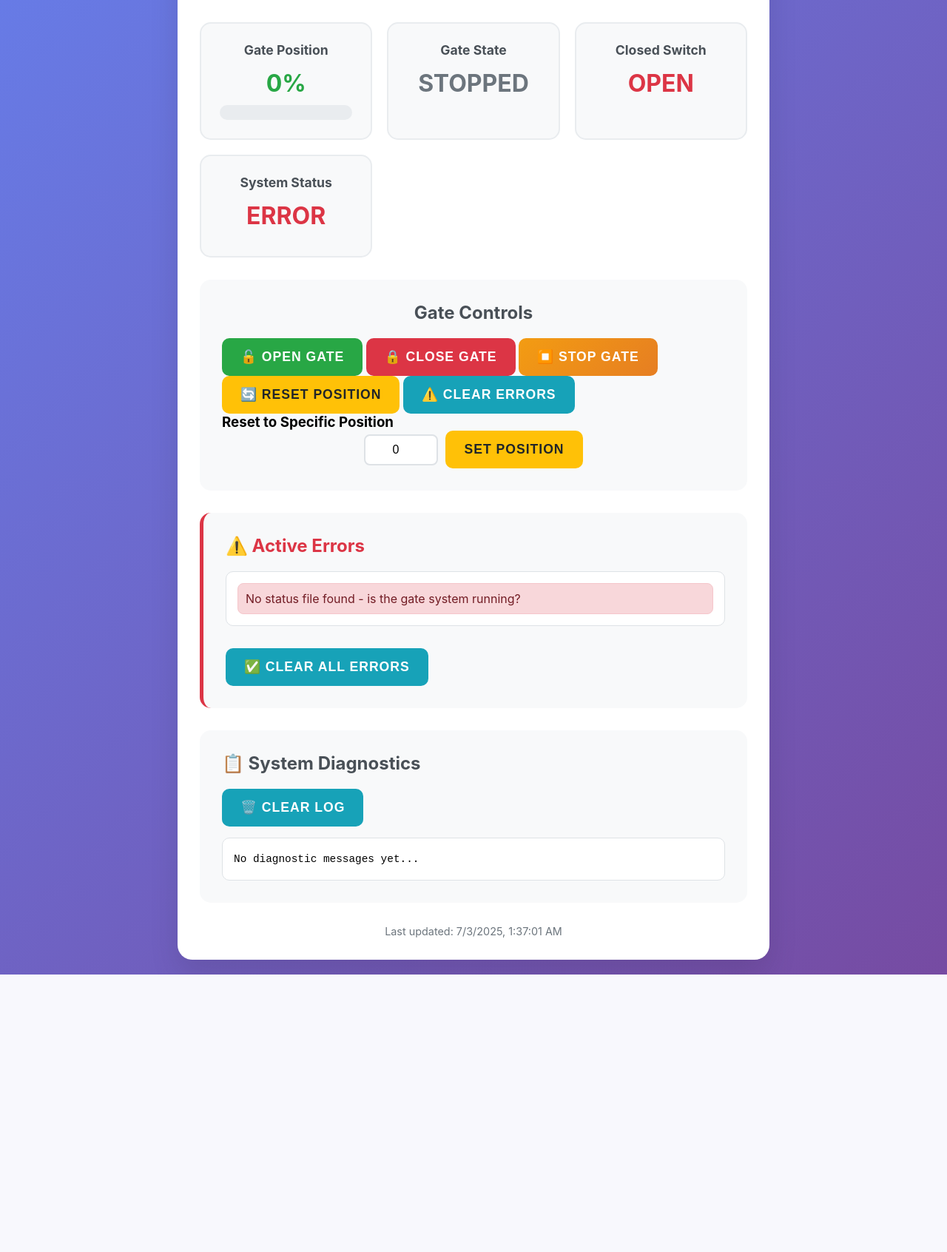
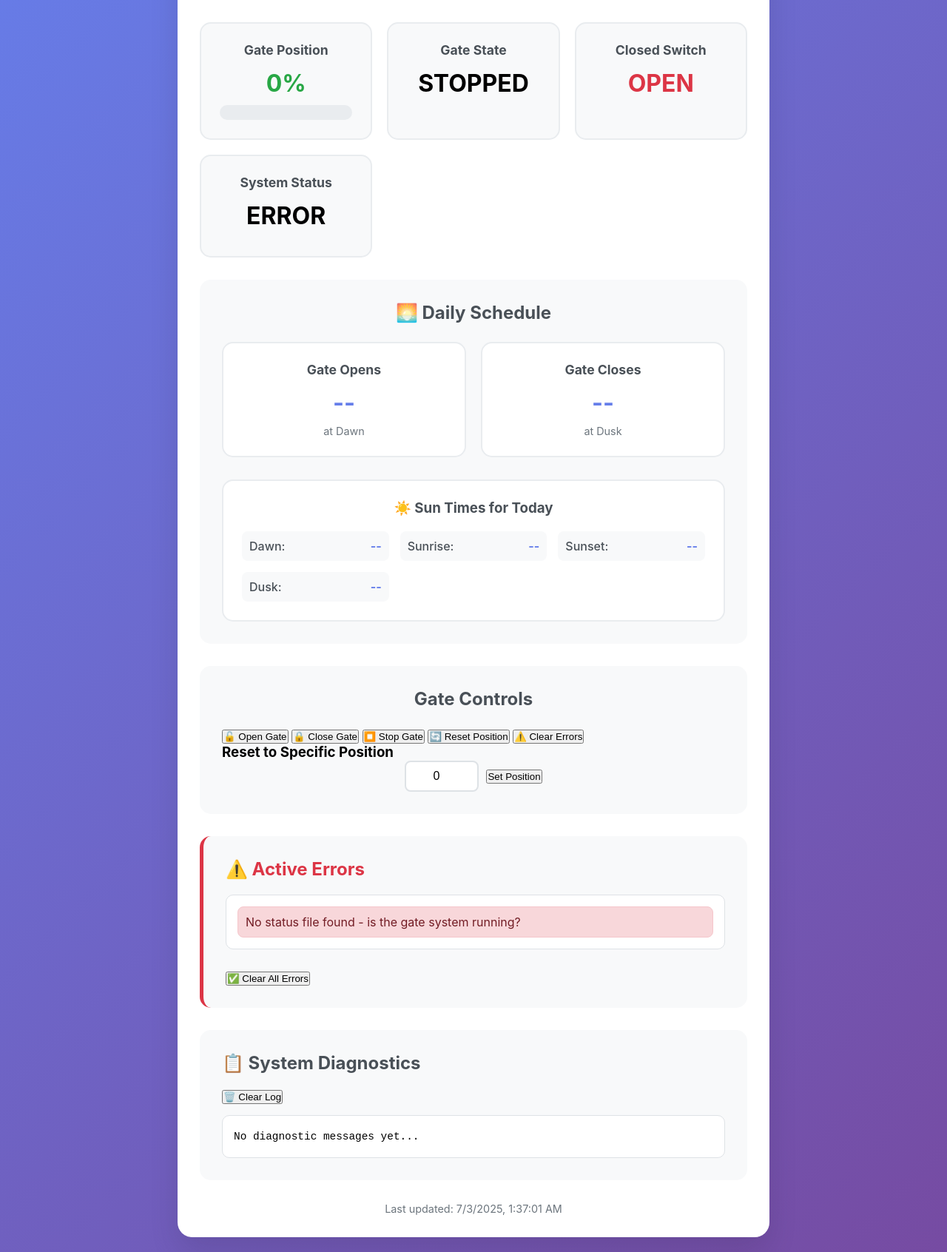
Before and after one commit to geoffdudds/chicken-gate, a Flask app: page / in a window 1280 px wide. Shown: the part 160-1852 px from the top of the page at 74% size. Before the commit the page ends 1477 px from the top, so only its background shows below. Run offline with Flask 3, Linux system fonts and the light colour scheme.

Commit message:
add schedule

```diff
--- a/templates/index.html
+++ b/templates/index.html
@@ -118,103 +118,100 @@
       }
 
       .controls h2 {
+        text-align: center;
+        margin-bottom: 25px;
         color: #495057;
-        margin-bottom: 20px;
-        text-align: center;
       }
 
-      .button-grid {
+      /* Schedule Section Styles */
+      .schedule-section {
+        background: #f8f9fa;
+        border-radius: 15px;
+        padding: 30px;
+        margin-bottom: 30px;
+      }
+
+      .schedule-section h2 {
+        text-align: center;
+        margin-bottom: 25px;
+        color: #495057;
+      }
+
+      .schedule-grid {
+        display: grid;
+        grid-template-columns: repeat(auto-fit, minmax(200px, 1fr));
+        gap: 20px;
+        margin-bottom: 30px;
+      }
+
+      .schedule-card {
+        background: white;
+        border-radius: 15px;
+        padding: 25px;
+        text-align: center;
+        border: 2px solid #e9ecef;
+        transition: all 0.3s ease;
+      }
+
+      .schedule-card:hover {
+        transform: translateY(-5px);
+        box-shadow: 0 10px 25px rgba(0, 0, 0, 0.1);
+      }
+
+      .schedule-card h3 {
+        color: #495057;
+        margin-bottom: 15px;
+        font-size: 1.1em;
+      }
+
+      .schedule-time {
+        font-size: 2em;
+        font-weight: bold;
+        color: #667eea;
+        margin-bottom: 10px;
+      }
+
+      .schedule-label {
+        color: #6c757d;
+        font-size: 0.9em;
+      }
+
+      .sun-times {
+        background: white;
+        border-radius: 15px;
+        padding: 25px;
+        border: 2px solid #e9ecef;
+      }
+
+      .sun-times h3 {
+        text-align: center;
+        margin-bottom: 20px;
+        color: #495057;
+      }
+
+      .sun-times-grid {
         display: grid;
         grid-template-columns: repeat(auto-fit, minmax(150px, 1fr));
         gap: 15px;
-        margin-bottom: 20px;
       }
 
-      .btn {
-        padding: 15px 25px;
-        border: none;
-        border-radius: 10px;
-        font-size: 1.1em;
-        font-weight: 600;
-        cursor: pointer;
-        transition: all 0.3s ease;
-        text-transform: uppercase;
-        letter-spacing: 1px;
+      .sun-time-item {
+        display: flex;
+        justify-content: space-between;
+        align-items: center;
+        padding: 10px;
+        background: #f8f9fa;
+        border-radius: 8px;
       }
 
-      .btn:hover {
-        transform: translateY(-2px);
-        box-shadow: 0 5px 15px rgba(0, 0, 0, 0.2);
+      .sun-label {
+        font-weight: 500;
+        color: #495057;
       }
 
-      .btn-open {
-        background: #28a745;
-        color: white;
-      }
-
-      .btn-open:hover {
-        background: #218838;
-      }
-
-      .btn-close {
-        background: #dc3545;
-        color: white;
-      }
-
-      .btn-close:hover {
-        background: #c82333;
-      }
-
-      .btn-reset {
-        background: #ffc107;
-        color: #212529;
-      }
-
-      .btn-reset:hover {
-        background: #e0a800;
-      }
-
-      .btn-clear {
-        background: #17a2b8;
-        color: white;
-      }
-
-      .btn-clear:hover {
-        background: #138496;
-      }
-
-      .btn-stop {
-        background: linear-gradient(135deg, #f39c12, #e67e22);
-        color: white;
-      }
-
-      .btn-stop:hover {
-        background: linear-gradient(135deg, #e67e22, #d35400);
-        transform: translateY(-2px);
-      }
-
-      .state-opening {
-        color: #28a745;
-      }
-
-      .state-closing {
-        color: #dc3545;
-      }
-
-      .state-stopped {
-        color: #6c757d;
-      }
-
-      .system-ok {
-        color: #28a745;
-      }
-
-      .system-error {
-        color: #dc3545;
-      }
-
-      .system-disabled {
-        color: #ffc107;
+      .sun-value {
+        font-weight: bold;
+        color: #667eea;
       }
 
       .reset-controls {
@@ -396,6 +393,46 @@
           </div>
         </div>
 
+        <!-- Schedule Section -->
+        <div class="schedule-section">
+          <h2>🌅 Daily Schedule</h2>
+          <div class="schedule-grid">
+            <div class="schedule-card">
+              <h3>Gate Opens</h3>
+              <div class="schedule-time" id="gate-open-time">--</div>
+              <div class="schedule-label">at Dawn</div>
+            </div>
+
+            <div class="schedule-card">
+              <h3>Gate Closes</h3>
+              <div class="schedule-time" id="gate-close-time">--</div>
+              <div class="schedule-label">at Dusk</div>
+            </div>
+          </div>
+
+          <div class="sun-times">
+            <h3>☀️ Sun Times for Today</h3>
+            <div class="sun-times-grid">
+              <div class="sun-time-item">
+                <span class="sun-label">Dawn:</span>
+                <span class="sun-value" id="dawn-time">--</span>
+              </div>
+              <div class="sun-time-item">
+                <span class="sun-label">Sunrise:</span>
+                <span class="sun-value" id="sunrise-time">--</span>
+              </div>
+              <div class="sun-time-item">
+                <span class="sun-label">Sunset:</span>
+                <span class="sun-value" id="sunset-time">--</span>
+              </div>
+              <div class="sun-time-item">
+                <span class="sun-label">Dusk:</span>
+                <span class="sun-value" id="dusk-time">--</span>
+              </div>
+            </div>
+          </div>
+        </div>
+
         <div class="controls">
           <h2>Gate Controls</h2>
           <div class="control-buttons">
@@ -524,9 +561,52 @@
           const lastUpdated = new Date(data.last_updated).toLocaleString();
           document.getElementById("last-updated").textContent =
             "Last updated: " + lastUpdated;
+
+          // Update schedule information
+          updateScheduleInfo(data.schedule || {});
         } catch (error) {
           console.error("Failed to update status:", error);
           showMessage("Failed to update status", "error");
+        }
+      }
+
+      // Update schedule information
+      function updateScheduleInfo(schedule) {
+        // Update gate open/close times
+        document.getElementById("gate-open-time").textContent =
+          schedule.gate_open_time || "--";
+        document.getElementById("gate-close-time").textContent =
+          schedule.gate_close_time || "--";
+
+        // Update sun times
+        if (schedule.dawn) {
+          const dawn = new Date(schedule.dawn);
+          document.getElementById("dawn-time").textContent =
+            dawn.toLocaleTimeString([], { hour: "2-digit", minute: "2-digit" });
+        }
+
+        if (schedule.sunrise) {
+          const sunrise = new Date(schedule.sunrise);
+          document.getElementById("sunrise-time").textContent =
+            sunrise.toLocaleTimeString([], {
+              hour: "2-digit",
+              minute: "2-digit",
+            });
+        }
+
+        if (schedule.sunset) {
+          const sunset = new Date(schedule.sunset);
+          document.getElementById("sunset-time").textContent =
+            sunset.toLocaleTimeString([], {
+              hour: "2-digit",
+              minute: "2-digit",
+            });
+        }
+
+        if (schedule.dusk) {
+          const dusk = new Date(schedule.dusk);
+          document.getElementById("dusk-time").textContent =
+            dusk.toLocaleTimeString([], { hour: "2-digit", minute: "2-digit" });
         }
       }
 
--- a/web_app.py
+++ b/web_app.py
@@ -106,6 +106,13 @@
     status = read_gate_status()
     return jsonify(status)
 
+@app.route('/api/schedule')
+def api_schedule():
+    """API endpoint to get schedule information"""
+    status = read_gate_status()
+    schedule_info = status.get('schedule', {})
+    return jsonify(schedule_info)
+
 @app.route('/api/command', methods=['POST'])
 def handle_command():
     """Handle gate commands from the web interface"""
```
Also changed, not shown: src/main.py (+5 -2 lines), src/schedule.py (+22 -11 lines).
